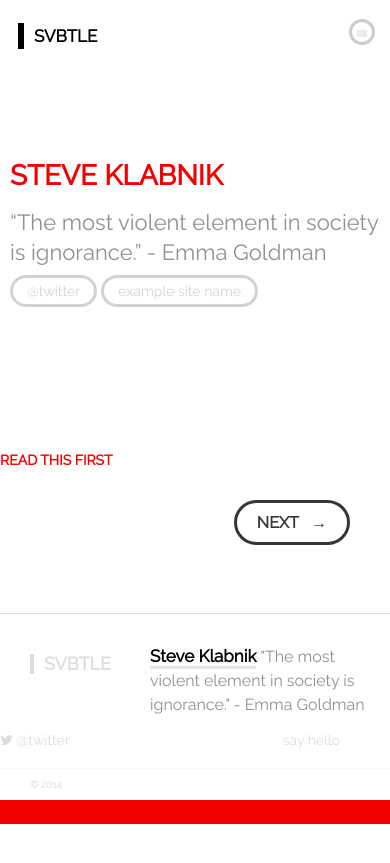
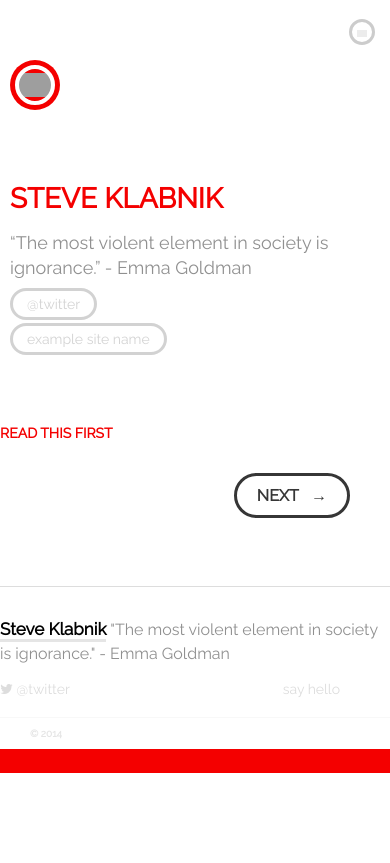
Before and after one commit to orlando/svbtle-jekyll, a Jekyll site: the page built from index.html, in a window 390 px wide. Shown: the top 863 px of the page. Built offline with Jekyll 4.4.1, drawn with Linux system fonts in a browser that asks for light colours; nearby versions of some CDN libraries; Markdown is read by kramdown in place of the engine named in the settings; the list of posts is cut into pages by our own code; grey boxes are pictures that could not be loaded.

Commit message:
Fix responsive layout for IPad

```diff
--- a/assets/stylesheets/kudos.css
+++ b/assets/stylesheets/kudos.css
@@ -26,7 +26,7 @@
 }
 
 .kudo.hide-deep {
-  bottom: -100px !important;
+  right: -100px;
   z-index: 0;
 }
 
@@ -44,6 +44,10 @@
   cursor: default;
 }
 
+.post.detail-view .kudo a {
+  border: none;
+}
+
 .kudo a:hover,
 .kudo a:hover div {
   font-weight: bold;
@@ -54,10 +58,10 @@
 .kudo .num {
   position: absolute;
   width: 58px;
-  left: -10px;
-  top: 40px;
+  left: -12px;
+  top: 34px;
   font-family: Raleway, "freight-sans-pro",sans-serif;
-  font-size: 20px;
+  font-size: 18px;
   line-height: 25px;
   font-weight: 700;
   text-align: center;
@@ -67,13 +71,13 @@
 .kudo .txt {
   position: absolute;
   width: 58px;
-  left: -10px;
-  top: 62px;
+  left: -12px;
+  top: 55px;
   text-align: center;
   text-transform: uppercase;
   letter-spacing: 1px;
   font-family: Raleway, "freight-sans-pro",sans-serif;
-  font-size: 12px;
+  font-size: 8px;
   font-weight: 700;
 }
 
@@ -156,39 +160,40 @@
 
  /*Styles for KUDO on article foot*/
 
- .group .kudo {
+.group .kudo {
   position: relative;
   bottom: auto;
   right: auto;
-  margin: 0;
-  margin: 50px 0;
-  width: 56px;
-  height: 56px;
+  margin: 50px 0 50px 20%;
+  width: 90px;
+  height: 90px;
 }
 
 .group .kudo a{
   bottom: 5px;
-  height: 46px;
-  width: 46px;
+  height: 80px;
+  width: 80px;
   right: 5px;
 }
 
 .group .kudo .filling {
-  top: 18px;
-  left: 18px;
+  top: 35%;
+  left: 35%;
+  height: 30%;
+  width: 30%;
 }
 
 .group .kudo.completed .filling {
-  width: 14px;
-  height: 14px;
-  top: 16px;
-  left: 16px;
+  width: 30%;
+  height: 30%;
+  top: 35%;
+  left: 35%;
 }
 
 .group .kudo .txt{
   float: left;
   display: inline-block;
-  font-size: 12px;
+  font-size: 16px;
   margin-left: 10px;
   line-height: 52px;
   left: auto;
@@ -199,7 +204,7 @@
 .group .kudo .num{
   float: left;
   display: inline-block;
-  font-size: 22px;
+  font-size: 28px;
   line-height: 45px;
   left: auto;
   position: initial;
@@ -210,5 +215,6 @@
 .group .kudo-info {
   position: absolute;
   width: 200px; /*Enough space to allow the info to be inline*/
-  left: 70px;
+  left: 125%; /*Out of the container*/
+  top: 15px;
 }
--- a/assets/stylesheets/responsive.css
+++ b/assets/stylesheets/responsive.css
@@ -1,19 +1,110 @@
-/* IPad potrait */
-@media only screen (min-device-width : 768px) and (max-device-width : 1024px) and (orientation : portrait) {
+@media only screen and (max-width: 1024px) {
+  .read-more.button {
+    max-width: 200px;
+  }
+}
+
+@media only screen and (min-width: 780px) {
 
   .detail-view .main-header {
-    padding-top: 100px;
+    padding-top: 50px;
+  }
+
+  .home_logotype_link {
+    display: block;
+  }
+
+  .group figure.kudo {
+    margin-left: 0%;
+  }
+
+  .group figure.kudo {
+    height: 56px;
+    width: 56px;
+  }
+
+  .group figure.kudo a{
+    bottom: 3px;
+    height: 50px;
+    width: 50px;
+    right: 3px;
+  }
+
+  .group figure.kudo .kudo-info {
+    top: 4px;
+  }
+
+  .group figure.kudo .kudo-info .num {
+    font-size: 24px;
+    line-height: 40px;
+  }
+
+  .group figure.kudo .kudo-info .txt {
+    margin-left: 0;
+    font-size: 10px;
+    line-height: 42px;
+  }
+/*
+  .group .kudo .filling {
+    top: 35%;
+    left: 35%;
+    height: 30%;
+    width: 30%;
+  }
+
+  .group .kudo.completed .filling {
+    width: 30%;
+    height: 30%;
+    top: 35%;
+    left: 35%;
+  }
+
+  .group .kudo .txt{
+    font-size: 16px;
+    margin-left: 10px;
+    line-height: 52px;
+    left: auto;
+    position: initial;
+    top: auto;
+  }
+
+  .group .kudo .num{
+    font-size: 28px;
+    line-height: 45px;
+    left: auto;
+    position: initial;
+    top: auto;
+    width: initial;
+  }
+
+  .group .kudo-info {
+    position: absolute;
+    width: 200px; /*Enough space to allow the info to be inline/
+    left: 125%; Out of the container
+    top: 15px;
+  }*/
+}
+
+
+
+/*@media only screen and (min-width : 768px) and (max-width : 1024px) and (orientation : portrait) {
+
+  .detail-view .main-header {
+    padding-top: 50px;
   }
 
   .detail-view .avatar {
-    top: 80px;
+    top: 33px;
   }
 
+  .home_logotype_link {
+    display: block;
+  }
 
-  .home_logotype_link {
-    display: none;
+  .group .kudo {
+    margin-left: 0%;
   }
-}
+}*/
 
 /*
 @media only screen and (max-width: 1024px) {
@@ -21,10 +112,15 @@
     max-width: 200px;
   }
 }
+*/
 
-@media only screen and (max-width: 1024px) {
+@media only screen and (max-width: 780px) {
 
-  // LOGO
+  /*// LOGO */
+
+  .main-view .main-header {
+    padding-top: 50px;
+  }
 
   .main-view .avatar {
     float: none;
@@ -45,12 +141,11 @@
     top: 5px;
   }
 
-  .home_logotype_link,
-  .logotype {
-    display: none !important;
+  .home_logotype_link {
+    display: none;
   }
 
-  //HEADER
+  /*//HEADER*/
 
   .main-view .profile-name {
     height: 45px;
@@ -76,10 +171,6 @@
     line-height: 25px;
   }
 
-  .main-view .main-header {
-    padding-top: 0;
-  }
-
   .main-header .profile-links {
     margin-bottom: 62px;
   }
@@ -93,7 +184,7 @@
     margin-top: 15px;
   }
 
-  //POST
+  /*//POST*/
 
   .article-separator {
     width: 60vw;
@@ -143,7 +234,7 @@
     font-size: 16px;
   }
 
-  // Kudo
+  /*//Kudo*/
   .detail-view .kudo {
     display: none;
   }
@@ -153,6 +244,7 @@
   }
 }
 
+/*
 @media only screen and (max-width: 665px) {
 
   // HEADER
```
